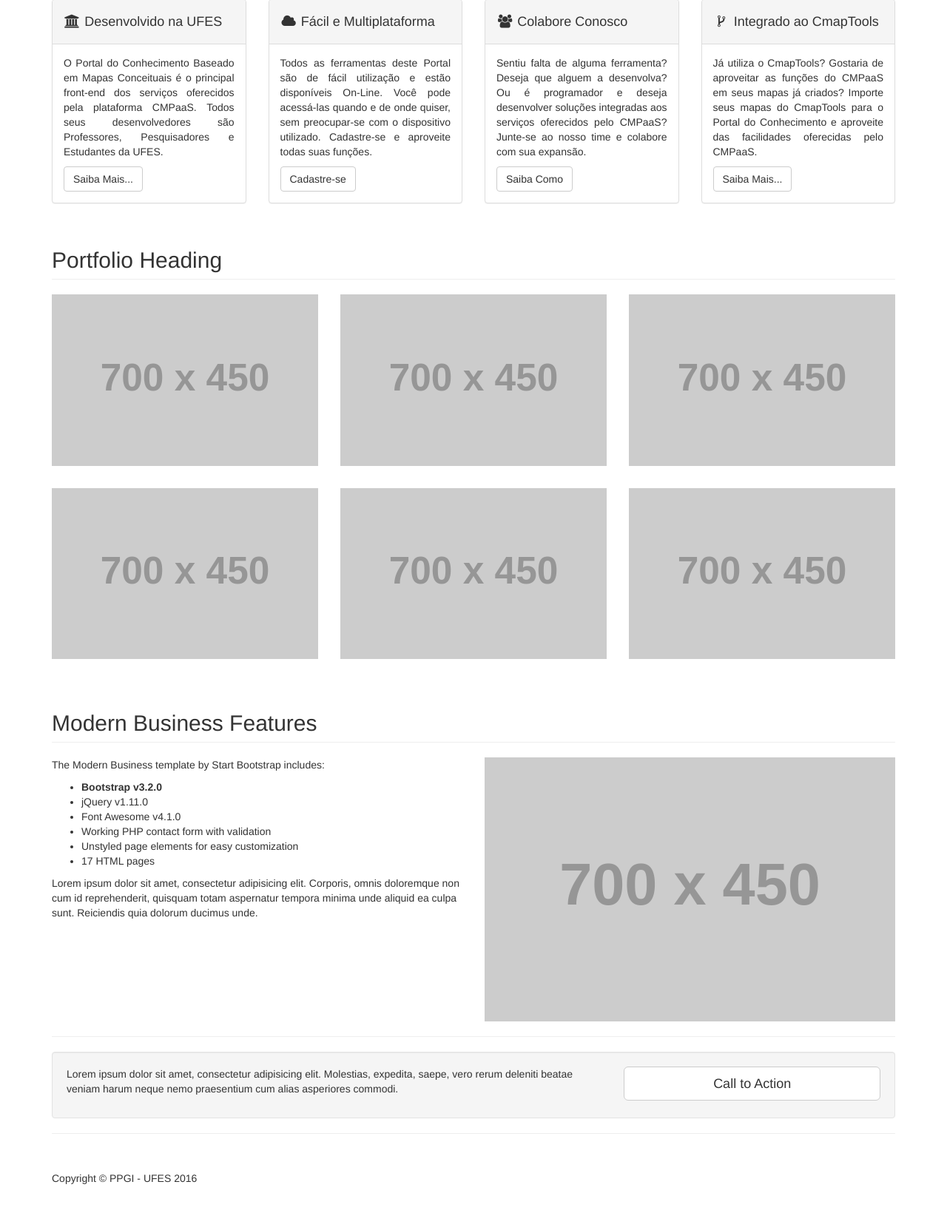
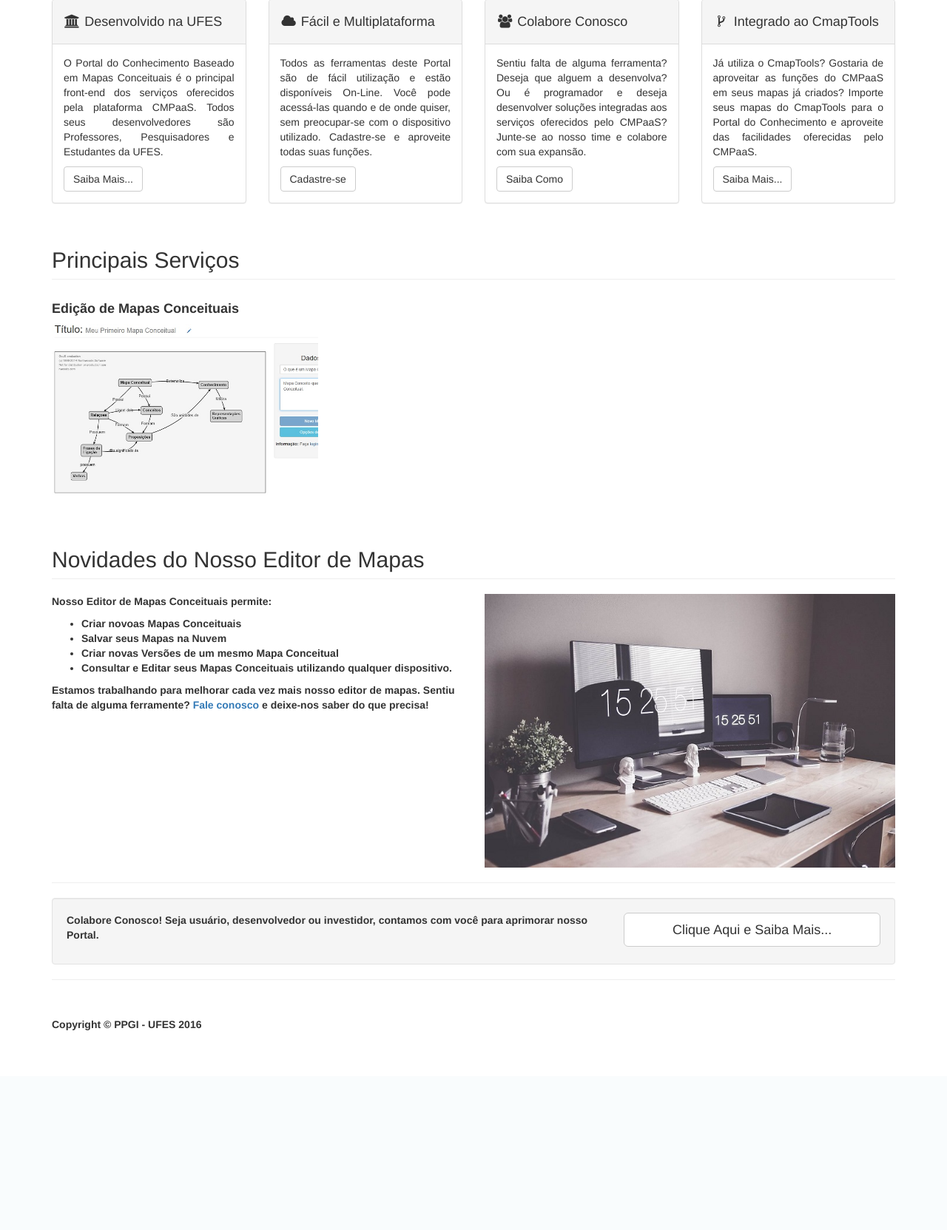
Before and after one commit to wagnerperin/portal, a Django app: page / in a window 1280 px wide. Shown: the part 536-2199 px from the top of the page at 74% size. After the commit the page ends 1929 px from the top, so only its background shows below. Run offline with Django 3.2, Linux system fonts and the light colour scheme; grey boxes labelled with a size stand in for pictures from a placeholder-image service; some libraries are stand-ins or nearby versions.

Commit message:
pagina de contatos

```diff
--- a/home/static/tools/style.css
+++ b/home/static/tools/style.css
@@ -86,11 +86,7 @@ padding: 25px;
 }
 
 form{
-width: 590px;
-padding: 10px 0;
-float: left;
 background: url(../img/dots.gif) right top repeat-y;
-height: 80px;
 }
 
 h2{
--- a/home/templates/home/index.html
+++ b/home/templates/home/index.html
@@ -86,7 +86,7 @@
                     </div>
                     <div class="panel-body">
                         <p>Sentiu falta de alguma ferramenta? Deseja que alguem a desenvolva? Ou é programador e deseja desenvolver soluções integradas aos serviços oferecidos pelo CMPaaS? Junte-se ao nosso time e colabore com sua expansão.</p>
-                        <a href="#" class="btn btn-default">Saiba Como</a>
+                        <a href="/contact/" class="btn btn-default">Saiba Como</a>
                     </div>
                 </div>
             </div>
@@ -97,7 +97,7 @@
                     </div>
                     <div class="panel-body">
                         <p>Já utiliza o CmapTools? Gostaria de aproveitar as funções do CMPaaS em seus mapas já criados? Importe seus mapas do CmapTools para o Portal do Conhecimento e aproveite das facilidades oferecidas pelo CMPaaS.</p>
-                        <a href="#" class="btn btn-default">Saiba Mais...</a>
+                        <a href="/services/" class="btn btn-default">Saiba Mais...</a>
                     </div>
                 </div>
             </div>
@@ -107,61 +107,42 @@
         <!-- Portfolio Section -->
         <div class="row">
             <div class="col-lg-12">
-                <h2 class="page-header">Portfolio Heading</h2>
+                <h2 class="page-header">Principais Serviços</h2>
             </div>
-            <div class="col-md-4 col-sm-6">
-                <a href="portfolio-item.html">
-                    <img class="img-responsive img-portfolio img-hover" src="http://placehold.it/700x450" alt="">
+            <div class="col-md-4 col-sm-6 hoverEfect">
+                <div class="caption">
+                        <h4><strong>Edição de Mapas Conceituais<strong></h4>
+                </div>
+                <a href="/editor/">
+                    <img class="img-responsive img-portfolio img-hover" src="/static/img/mapEditor.jpg" alt="Editor de Mapas">
                 </a>
+
             </div>
-            <div class="col-md-4 col-sm-6">
-                <a href="portfolio-item.html">
-                    <img class="img-responsive img-portfolio img-hover" src="http://placehold.it/700x450" alt="">
-                </a>
-            </div>
-            <div class="col-md-4 col-sm-6">
-                <a href="portfolio-item.html">
-                    <img class="img-responsive img-portfolio img-hover" src="http://placehold.it/700x450" alt="">
-                </a>
-            </div>
-            <div class="col-md-4 col-sm-6">
-                <a href="portfolio-item.html">
-                    <img class="img-responsive img-portfolio img-hover" src="http://placehold.it/700x450" alt="">
-                </a>
-            </div>
-            <div class="col-md-4 col-sm-6">
-                <a href="portfolio-item.html">
-                    <img class="img-responsive img-portfolio img-hover" src="http://placehold.it/700x450" alt="">
-                </a>
-            </div>
-            <div class="col-md-4 col-sm-6">
-                <a href="portfolio-item.html">
-                    <img class="img-responsive img-portfolio img-hover" src="http://placehold.it/700x450" alt="">
-                </a>
-            </div>
+
         </div>
         <!-- /.row -->
 
         <!-- Features Section -->
         <div class="row">
             <div class="col-lg-12">
-                <h2 class="page-header">Modern Business Features</h2>
+                <h2 class="page-header">Novidades do Nosso Editor de Mapas</h2>
             </div>
             <div class="col-md-6">
-                <p>The Modern Business template by Start Bootstrap includes:</p>
+                <p>Nosso Editor de Mapas Conceituais permite:</p>
                 <ul>
-                    <li><strong>Bootstrap v3.2.0</strong>
+                    <li><strong>Criar novoas Mapas Conceituais</strong>
                     </li>
-                    <li>jQuery v1.11.0</li>
-                    <li>Font Awesome v4.1.0</li>
-                    <li>Working PHP contact form with validation</li>
-                    <li>Unstyled page elements for easy customization</li>
-                    <li>17 HTML pages</li>
+                    <li><strong>Salvar seus Mapas na Nuvem</strong>
+                    </li>
+                    <li><strong>Criar novas Versões de um mesmo Mapa Conceitual</strong>
+                    </li>
+                    <li><strong>Consultar e Editar seus Mapas Conceituais utilizando qualquer dispositivo.</strong>
+                    </li>
                 </ul>
-                <p>Lorem ipsum dolor sit amet, consectetur adipisicing elit. Corporis, omnis doloremque non cum id reprehenderit, quisquam totam aspernatur tempora minima unde aliquid ea culpa sunt. Reiciendis quia dolorum ducimus unde.</p>
+                <p>Estamos trabalhando para melhorar cada vez mais nosso editor de mapas. Sentiu falta de alguma ferramente? <a href="/contact/">Fale conosco</a> e deixe-nos saber do que precisa!</p>
             </div>
             <div class="col-md-6">
-                <img class="img-responsive" src="http://placehold.it/700x450" alt="">
+                <img class="img-responsive" src="/static/img/responsible.jpg" alt="">
             </div>
         </div>
         <!-- /.row -->
@@ -172,10 +153,10 @@
         <div class="well">
             <div class="row">
                 <div class="col-md-8">
-                    <p>Lorem ipsum dolor sit amet, consectetur adipisicing elit. Molestias, expedita, saepe, vero rerum deleniti beatae veniam harum neque nemo praesentium cum alias asperiores commodi.</p>
+                    <p>Colabore Conosco! Seja usuário, desenvolvedor ou investidor, contamos com você para aprimorar nosso Portal.</p>
                 </div>
                 <div class="col-md-4">
-                    <a class="btn btn-lg btn-default btn-block" href="#">Call to Action</a>
+                    <a class="btn btn-lg btn-default btn-block" href="#">Clique Aqui e Saiba Mais...</a>
                 </div>
             </div>
         </div>
--- a/home/urls.py
+++ b/home/urls.py
@@ -10,4 +10,5 @@ urlpatterns = [
     url(r'^about/$', views.about, name='about'),
     url(r'^services/$', views.services, name='services'),
     url(r'^underconstruction/$', views.underconstruction, name='underconstruction'),
+    url(r'^contact/$', views.contact, name='contact'),
 ]
--- a/home/views.py
+++ b/home/views.py
@@ -23,3 +23,6 @@ def services(request):
 
 def underconstruction(request):
     return render(request, 'home/underconstruction.html', {})
+
+def contact(request):
+    return render(request, 'home/contact.html', {})
--- a/templates/menu.html
+++ b/templates/menu.html
@@ -3,6 +3,7 @@
 {% url 'home.views.editor' as editor %}
 {% url 'home.views.about' as about %}
 {% url 'home.views.services' as services %}
+{% url 'home.views.contact' as contact %}
 
 {% block menu %}
     <nav class="navbar navbar-inverse navbar-fixed-top" role="navigation">
@@ -27,7 +28,7 @@
                         <a href="{{ services }}" id="mnServiços">Serviços</a>
                     </li>
                     <li>
-                        <a href="contact.html" id="mnContato">Contato</a>
+                        <a href="{{ contact }}" id="mnContato">Contato</a>
                     </li>
                     <li class="dropdown {% ifequal request.path '/editor/' %}active{% endifequal %}">
                         <a href="#" class="dropdown-toggle" data-toggle="dropdown" id="mnEditar">Editar <b class="caret"></b></a>
```
Also changed, not shown: home/templates/home/contact.html (added, +117 -0 lines), home/static/img/mapEditor.jpg (added), home/static/img/responsible.jpg (added).
